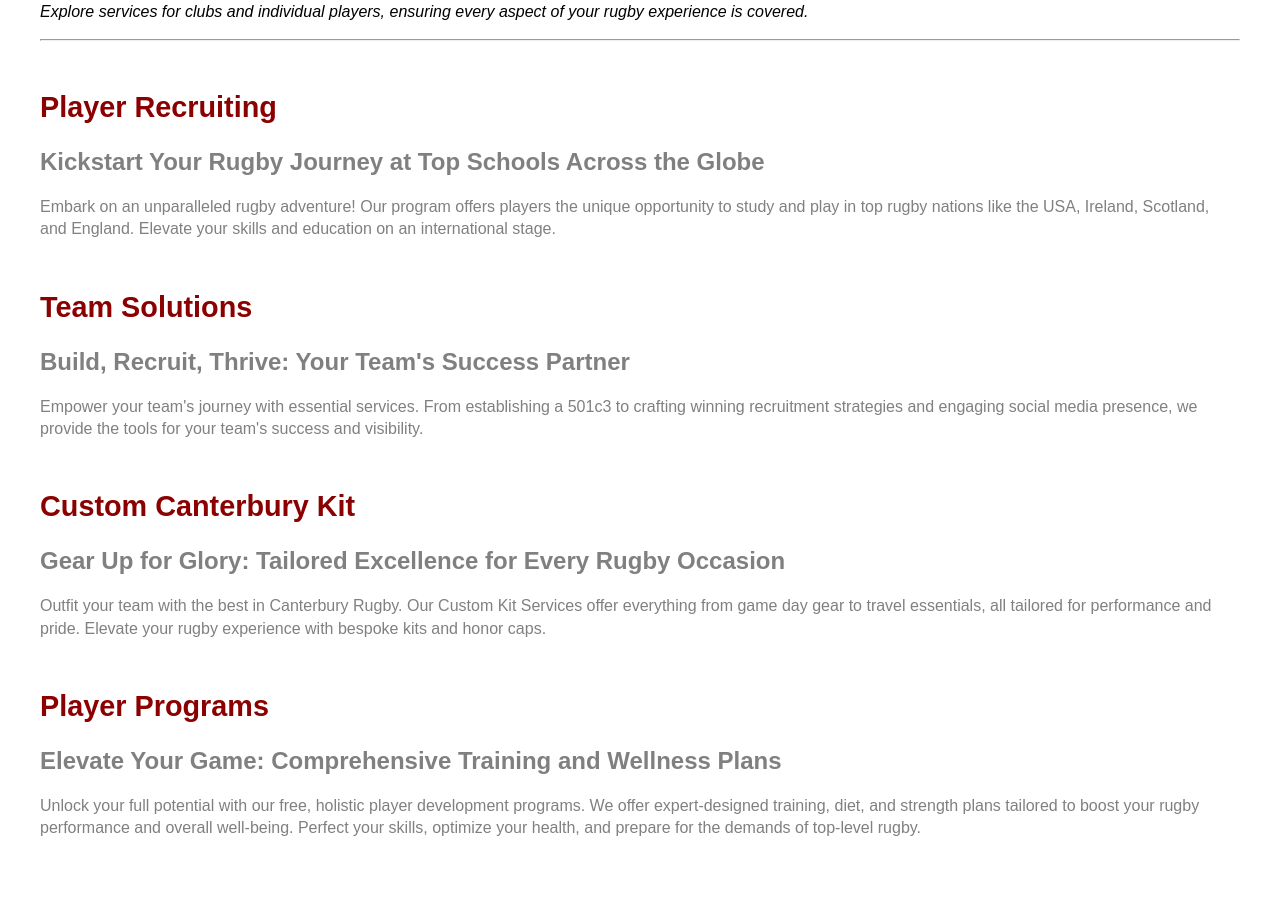
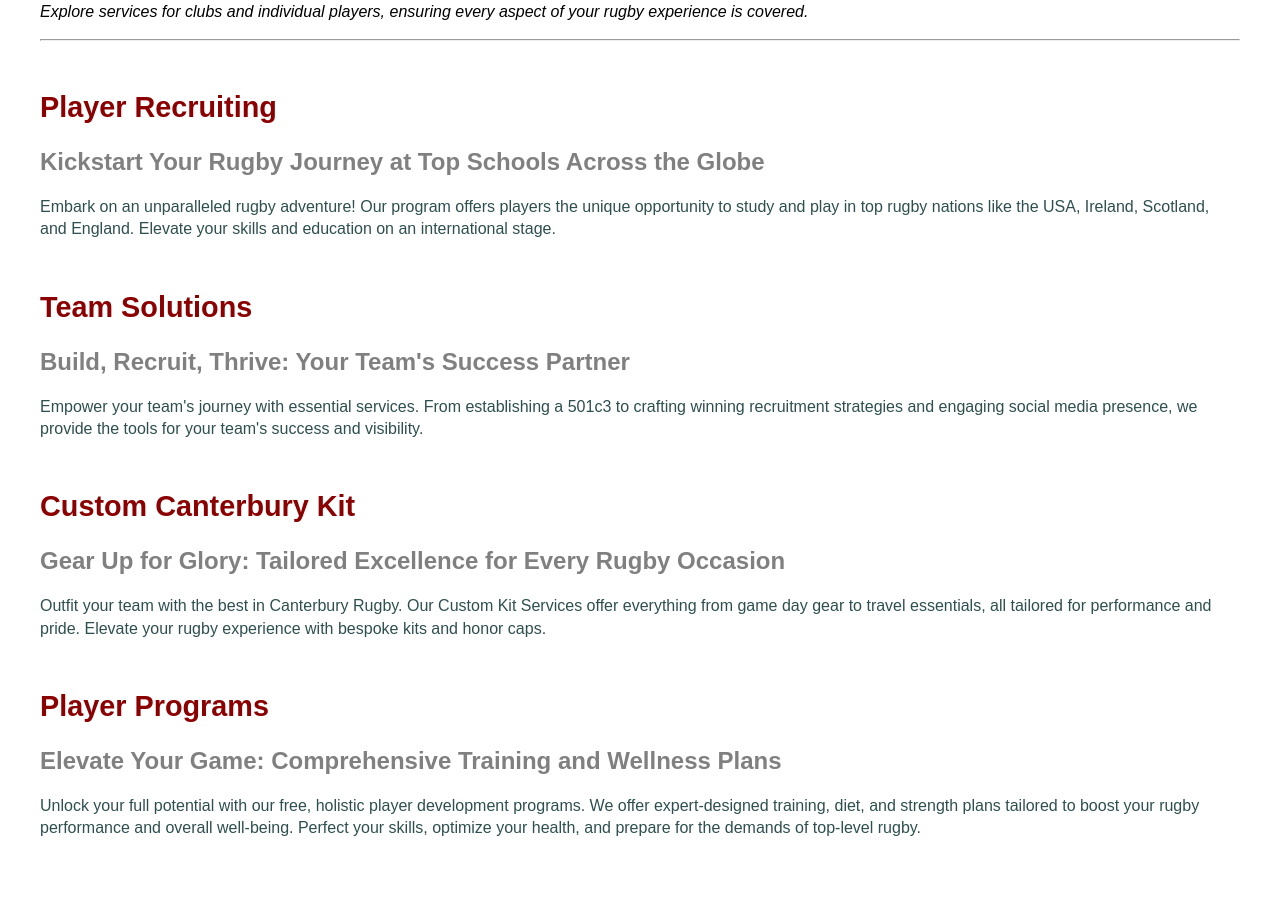
Before and after one commit to reyesjl/fwa, a Django app: page /services/ in a window 1280 px wide. Shown: the part 141-1051 px from the top of the page. Run offline with Django 5.2, Linux system fonts and the light colour scheme.

Commit message:
style service title links;

```diff
--- a/firstfive/static/css/services.css
+++ b/firstfive/static/css/services.css
@@ -8,6 +8,10 @@
 .service-title a {
     color: darkred;
     text-decoration: none;
+}
+
+.service-title a:hover {
+    text-decoration: underline;
 }
 
 .button-action  {
@@ -27,6 +31,10 @@
     color: gray;
 }
 
+p.service-subtitle {
+    color: darkslategray;
+}
+
 .service-frame {
     padding: 20px 0;
 }
```
